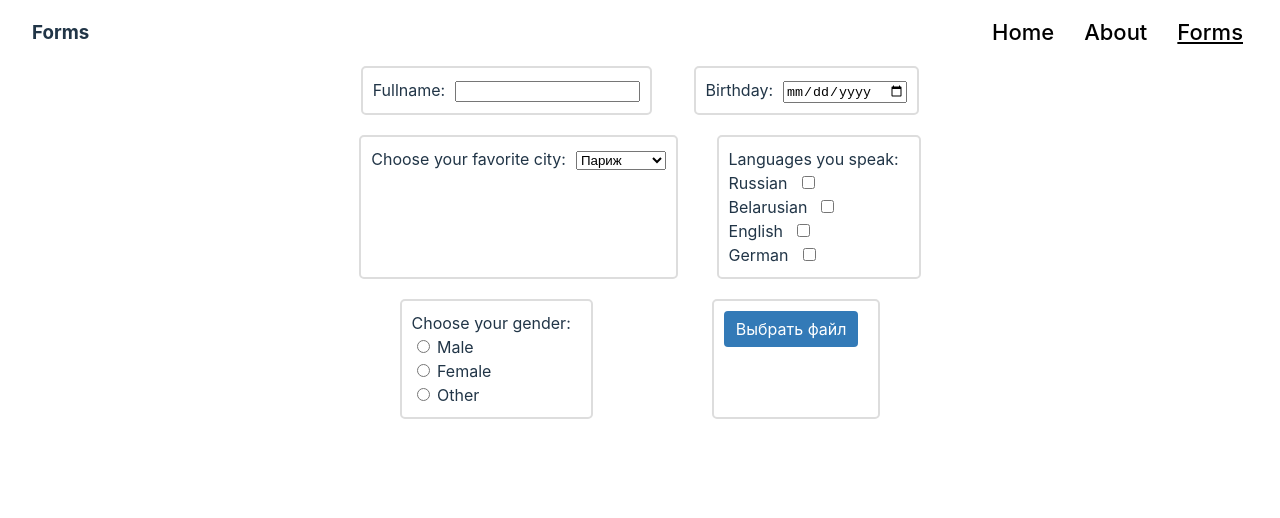
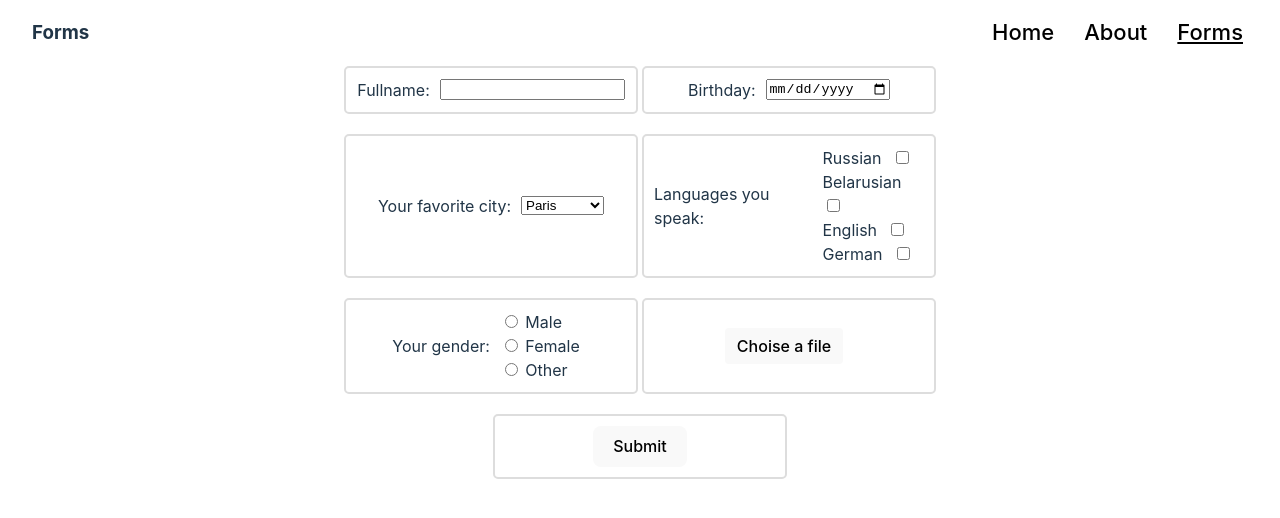
Before and after one commit to Nkp1sss/Reactify, a React (Vite) app: page /forms in a window 1280 px wide. Shown: the top 518 px of the page. Built offline with nearby package versions, Linux system fonts and the light colour scheme; a web font is replaced by a local one.

Commit message:
feat: add submit button

```diff
--- a/src/components/Form/Form.scss
+++ b/src/components/Form/Form.scss
@@ -4,12 +4,18 @@ form {
   display: flex;
   justify-content: space-around;
   flex-wrap: wrap;
+  justify-content: center;
 
   fieldset {
     border: 2px solid #ddd;
     border-radius: 5px;
     padding: 10px;
     margin-bottom: 20px;
+    width: 45%;
+
+    display: flex;
+    justify-content: center;
+    align-items: center;
   }
 
   label {
@@ -24,8 +30,9 @@ form {
   label[for="myFile"] {
     display: inline-block;
     padding: 6px 12px;
-    background-color: #337ab7;
-    color: #fff;
+    background-color: #f9f9f9;;
+    color: black;
+    font-weight: 500;
     border-radius: 4px;
     cursor: pointer;
   }
--- a/src/components/Form/Form.tsx
+++ b/src/components/Form/Form.tsx
@@ -3,6 +3,11 @@ import './Form.scss';
 import React from 'react';
 
 class Form extends React.Component {
+  submitHandler(e: React.SyntheticEvent<HTMLInputElement>) {
+    console.log('123');
+    e.preventDefault();
+  }
+
   render() {
     return (
       <form className="form">
@@ -15,13 +20,13 @@ class Form extends React.Component {
           <input type="date" className="input-date" name="birthday" id="birthday" />
         </fieldset>
         <fieldset>
-          <label htmlFor="cities">Choose your favorite city:</label>
+          <label htmlFor="cities">Your favorite city:</label>
           <select name="city" id="cities">
-            <option value="paris">Париж</option>
-            <option value="newyork">Нью-Йорк</option>
-            <option value="rome">Рим</option>
-            <option value="barcelona">Барселона</option>
-            <option value="sydney">Сидней</option>
+            <option value="paris">Paris</option>
+            <option value="newyork">New York</option>
+            <option value="rome">Rome</option>
+            <option value="barcelona">Barcelona</option>
+            <option value="sydney">Sydney</option>
           </select>
         </fieldset>
         <fieldset>
@@ -46,7 +51,8 @@ class Form extends React.Component {
           </div>
         </fieldset>
         <fieldset>
-          <label>Choose your gender:</label>
+          <label>Your gender:</label>
+          <div className="gender-wrapper">
             <div>
               <label>
                 <input type="radio" name="gender" value="male" /> Male
@@ -62,10 +68,19 @@ class Form extends React.Component {
                 <input type="radio" name="gender" value="other" /> Other
               </label>
             </div>
+          </div>
         </fieldset>
         <fieldset>
-          <label htmlFor="myFile">Выбрать файл</label>
-          <input type="file" id="myFile" />
+          <label htmlFor="myFile">Choise a file</label>
+          <input type="file" id="myFile" className="button" />
+        </fieldset>
+        <fieldset>
+          <input
+            type="submit"
+            id="submit"
+            className="sumbit-btn button"
+            onClick={(e) => this.submitHandler(e)}
+          />
         </fieldset>
       </form>
     );
--- a/src/scss/common.scss
+++ b/src/scss/common.scss
@@ -7,3 +7,30 @@
 .active {
   text-decoration: underline;
 }
+
+.button {
+  border-radius: 8px;
+  border: 1px solid transparent;
+  padding: 0.6em 1.2em;
+  font-size: 1em;
+  font-weight: 500;
+  font-family: inherit;
+  background-color: #eaeaea;
+  cursor: pointer;
+  transition: border-color 0.25s;
+
+  &:hover {
+    border-color: #646cff;
+  }
+
+  &:focus,
+  &:focus-visible {
+    outline: 4px auto -webkit-focus-ring-color;
+  }
+}
+
+@media (prefers-color-scheme: light) {
+  .button {
+    background-color: #f9f9f9;
+  }
+}
--- a/src/scss/index.scss
+++ b/src/scss/index.scss
@@ -45,27 +45,6 @@ p {
   margin: 0;
 }
 
-button {
-  border-radius: 8px;
-  border: 1px solid transparent;
-  padding: 0.6em 1.2em;
-  font-size: 1em;
-  font-weight: 500;
-  font-family: inherit;
-  background-color: #1a1a1a;
-  cursor: pointer;
-  transition: border-color 0.25s;
-
-  &:hover {
-    border-color: #646cff;
-  }
-
-  &:focus,
-  &:focus-visible {
-    outline: 4px auto -webkit-focus-ring-color;
-  }
-}
-
 @media (prefers-color-scheme: light) {
   :root {
     color: #213547;
@@ -74,7 +53,4 @@ button {
   a:hover {
     color: #747bff;
   }
-  button {
-    background-color: #f9f9f9;
-  }
 }
```
Lines whose indentation alone changed are shown as unchanged.
